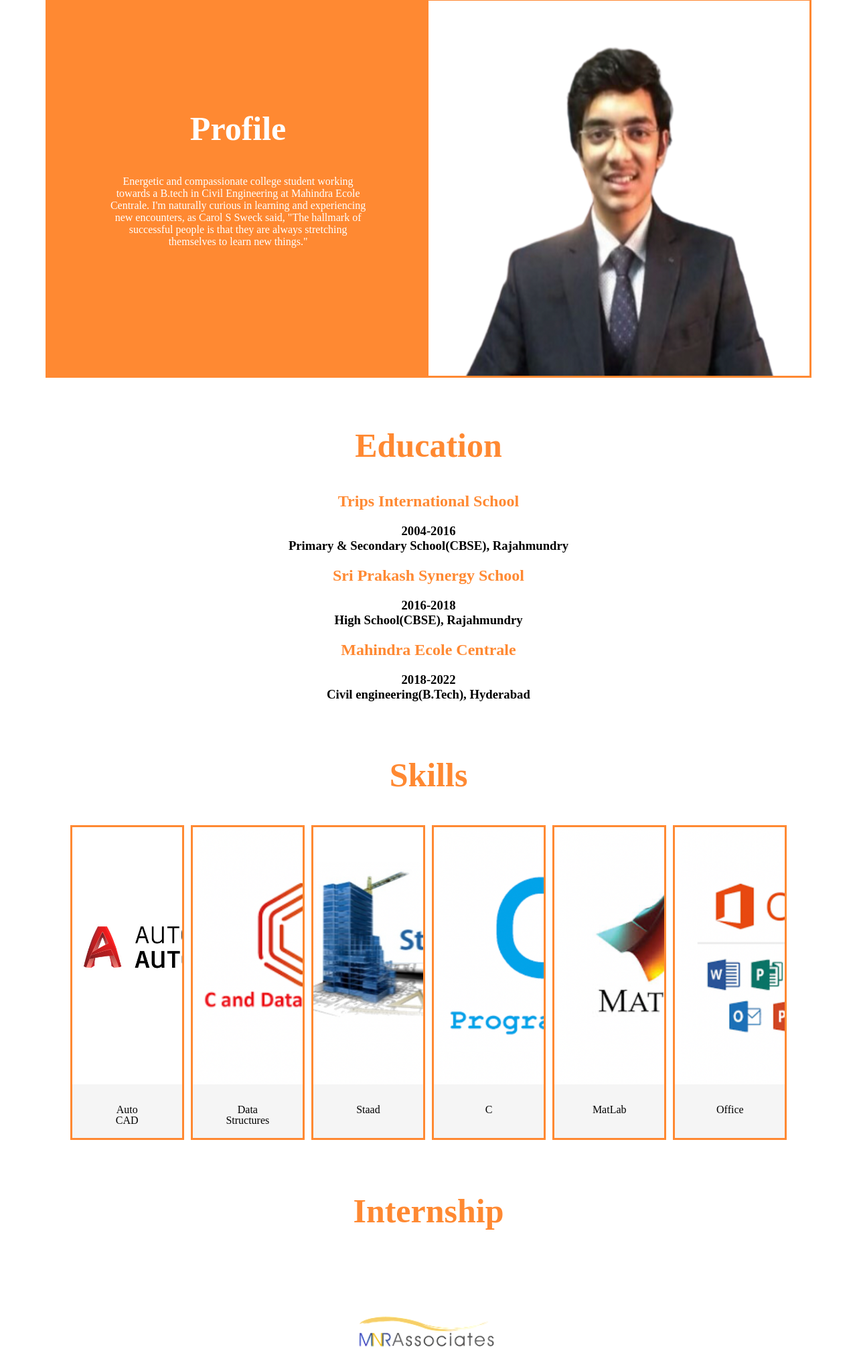
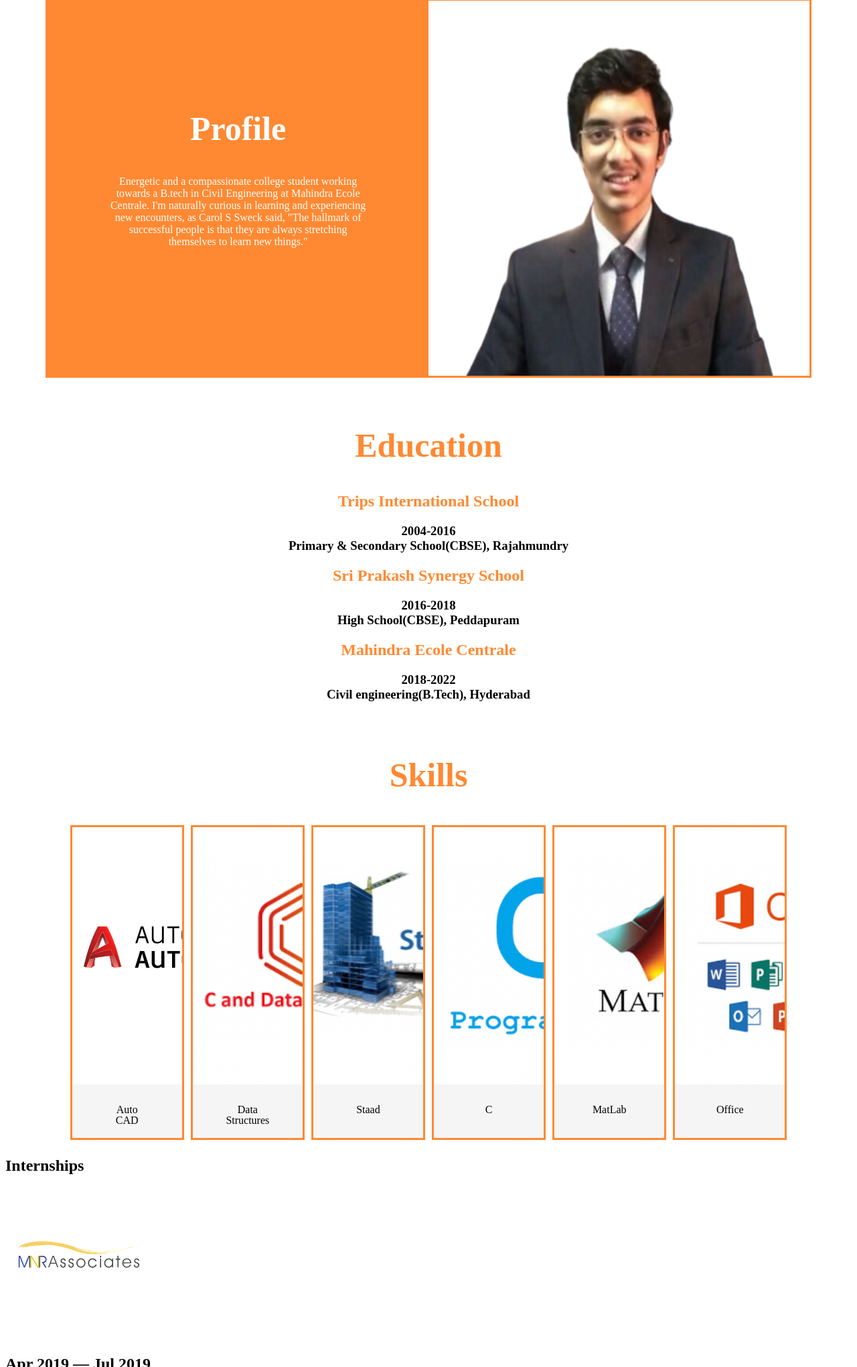
Before and after one commit to abhi2678/abhi2678.github.io, a plain HTML site: page index.html in a window 1280 px wide. Shown: the part 759-2800 px from the top of the page at 67% size. Drawn offline with Linux system fonts and the light colour scheme.

Commit message:
Update index.html

```diff
--- a/index.html
+++ b/index.html
@@ -10,14 +10,14 @@
         <header>
             <h1>Curriculum Vitae</h1>
             <hr color="#ff8933">
-
+<!-- ----------------------NavBar--------------------- -->
             <nav>
                 <a href="#home">Home</a>
                 <a href="#aboutme">Profile</a>
                 <a href="#education">Education</a>
                 <a href="#skills">Skills</a>
                 <a href="#courses">Courses</a>
-                <a href="#internship">Internship</a>
+                <a href="#internship">Internships</a>
                <a href="#projects">Projects</a>
                 <a href="#activities">Activities</a>
                 <a href="#language">Languages</a>
@@ -39,7 +39,7 @@
                 <div class="aboutme" id="aboutme">
                     <div class="side">
                         <h1>Profile</h1>
-                        <p>Energetic and compassionate college student working towards a
+                        <p>Energetic and a compassionate college student working towards a
                             B.tech in Civil Engineering at Mahindra Ecole Centrale.
                             I'm naturally curious in learning and experiencing new encounters,
                             as Carol S Sweck said, "The hallmark of successful people is that
@@ -60,7 +60,7 @@
 
                     <h2>Sri Prakash Synergy School</h2>
                     <h3>2016-2018<br>
-                    High School(CBSE), Rajahmundry</h3>
+                    High School(CBSE), Peddapuram</h3>
 
                     <h2>Mahindra Ecole Centrale</h2>
                     <h3>2018-2022<br>
@@ -101,8 +101,8 @@
 
 
 <!-- --------------------------INTERNSHIPS------------------------------------ -->
-                <div class="internship" id="internship">
-                    <h1>Internship</h1>
+                <div class="internships" id="internship">
+                    <h1>Internships</h1>
                     <img src="./img/mnr.png" alt="MNR logo">
                     <h2>Apr 2019 — Jul 2019<br>Visakhapatnam</h2>
                     <h3>Accompanied in site inspections<br>
@@ -170,7 +170,8 @@
                                 Link:<a href="https://drive.google.com/file/d/1Gt9F6BaCHkrJqK-xrmBAlU0DIXoEH2Xk/view?usp=drivesdk">Project</a></p>
                         </div>
                         <div class="item-3">
-            <h1>Feb 2017 — Sep 2017</h1>
+                            <h1>Feb 2017 — Sep 2017<br>
+                                Balatonfured, Hungary</h1>
                             <h2>Researching geometrical solutions using GeoGebra</h2>
                             <p>Used the GeoGebra software to prove a Geometrical theory<br>
                                 Link: <a href="https://1drv.ms/w/s!AsgBhsjSSUgogz1oXZoGDMAy4oAt?e=61EC42">Project</a></p>
@@ -199,7 +200,8 @@
                     <li><img src="./img/e.png" alt="English" width="200">
                         <p>English</p></li>
                 </div>
-
+            </section>
+        </main>
 
 <!-- --------------------------Footer--------------------------- -->
         <footer>
```
Lines whose indentation alone changed are shown as unchanged.
